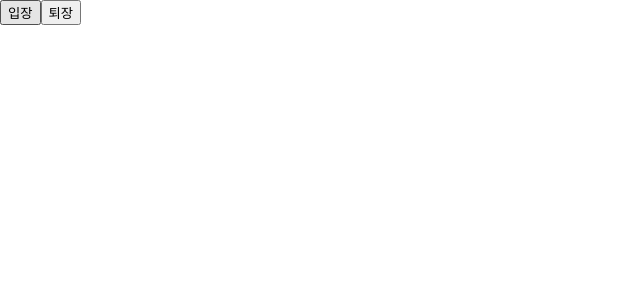
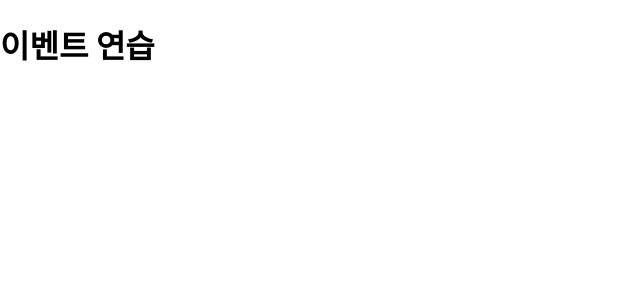
Before and after one commit to happyGGang/hello-react, a React (Create React App) app: page / in a window 1280 px wide. Shown: the top 300 px of the page, without its empty margins (0-640 px from the left). Built offline with nearby package versions, Linux system fonts and the light colour scheme.

Commit message:
이벤트 연습 컴포넌트 불러오기

```diff
--- a/src/App.js
+++ b/src/App.js
@@ -1,8 +1,8 @@
 import './App.css';
-import Say from "./Say";
+import EventPractice from "./EventPractice";
 
 function App() {
-  return <Say/>
+  return <EventPractice/>
 }
 
 export default App;
```
